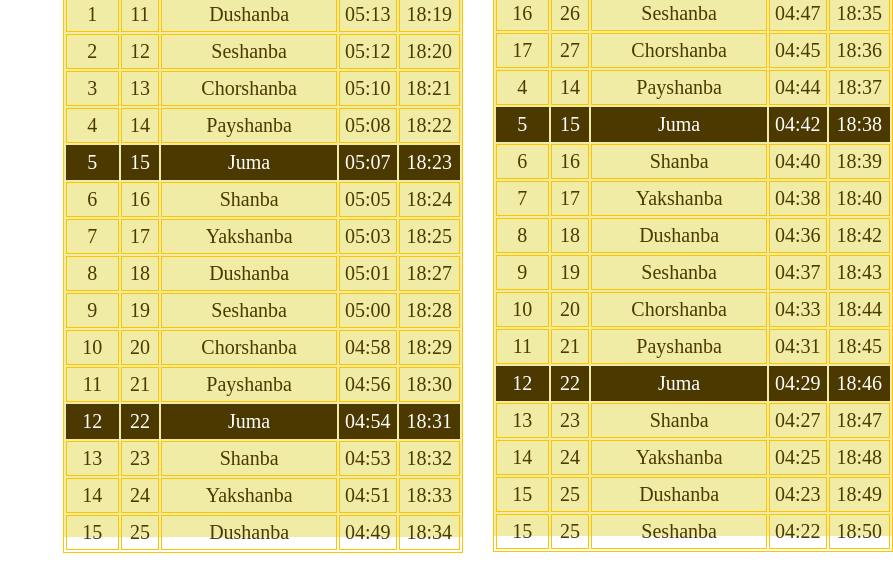
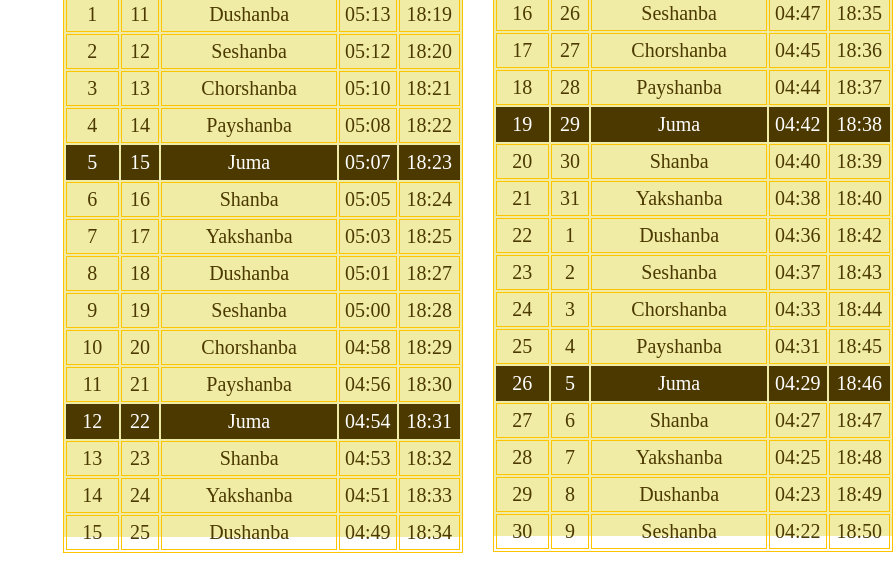
Before and after one commit to jeck004/Ramazon-1445-2024-Taqvim, a plain HTML site: page index.html in a window 1280 px wide. Shown: the part 165-744 px from the top of the page, without its empty margins (387-1280 px from the left). Drawn offline with Linux system fonts and the light colour scheme.

Commit message:
Update index.html

```diff
--- a/index.html
+++ b/index.html
@@ -154,91 +154,91 @@
                   <td>18:36</td>
               </tr>
               <tr>
-                  <td>4</td>
-                  <td>14</td>
+                  <td>18</td>
+                  <td>28</td>
                   <td>Payshanba</td>
                   <td>04:44</td>
                   <td>18:37</td>
               </tr>
               <tr class="Juma">
-                  <td>5</td>
-                  <td>15</td>
+                  <td>19</td>
+                  <td>29</td>
                   <td>Juma</td>
                   <td>04:42</td>
                   <td>18:38</td>
               </tr>
               <tr>
-                  <td>6</td>
-                  <td>16</td>
+                  <td>20</td>
+                  <td>30</td>
                   <td>Shanba</td>
                   <td>04:40</td>
                   <td>18:39</td>
               </tr>
               <tr>
-                  <td>7</td>
-                  <td>17</td>
+                  <td>21</td>
+                  <td>31</td>
                   <td>Yakshanba</td>
                   <td>04:38</td>
                   <td>18:40</td>
               </tr>
               <tr>
-                <td>8</td>
-                <td>18</td>
+                <td>22</td>
+                <td>1</td>
                 <td>Dushanba</td>
                 <td>04:36</td>
                 <td>18:42</td>
             </tr>
             <tr>
-                <td>9</td>
-                <td>19</td>
+                <td>23</td>
+                <td>2</td>
                 <td>Seshanba</td>
                 <td>04:37</td>
                 <td>18:43</td>
             </tr>
             <tr>
-                <td>10</td>
-                <td>20</td>
+                <td>24</td>
+                <td>3</td>
                 <td>Chorshanba</td>
                 <td>04:33</td>
                 <td>18:44</td>
             </tr>
             <tr>
-                <td>11</td>
-                <td>21</td>
+                <td>25</td>
+                <td>4</td>
                 <td>Payshanba</td>
                 <td>04:31</td>
                 <td>18:45</td>
             </tr>
             <tr class="Juma">
-                <td>12</td>
-                <td>22</td>
+                <td>26</td>
+                <td>5</td>
                 <td>Juma</td>
                 <td>04:29</td>
                 <td>18:46</td>
             </tr>
             <tr>
-                <td>13</td>
-                <td>23</td>
+                <td>27</td>
+                <td>6</td>
                 <td>Shanba</td>
                 <td>04:27</td>
                 <td>18:47</td>
             </tr>
             <tr>
-                <td>14</td>
-                <td>24</td>
+                <td>28</td>
+                <td>7</td>
                 <td>Yakshanba</td>
                 <td>04:25</td>
                 <td>18:48</td>
             </tr>
             <tr>
-              <td>15</td>
-              <td>25</td>
+              <td>29</td>
+              <td>8</td>
               <td>Dushanba</td>
               <td>04:23</td>
               <td>18:49</td></tr>
             <tr>
-              <td>15</td>
-              <td>25</td>
+              <td>30</td>
+              <td>9</td>
               <td>Seshanba</td>
               <td>04:22</td>
               <td>18:50</td>
```
